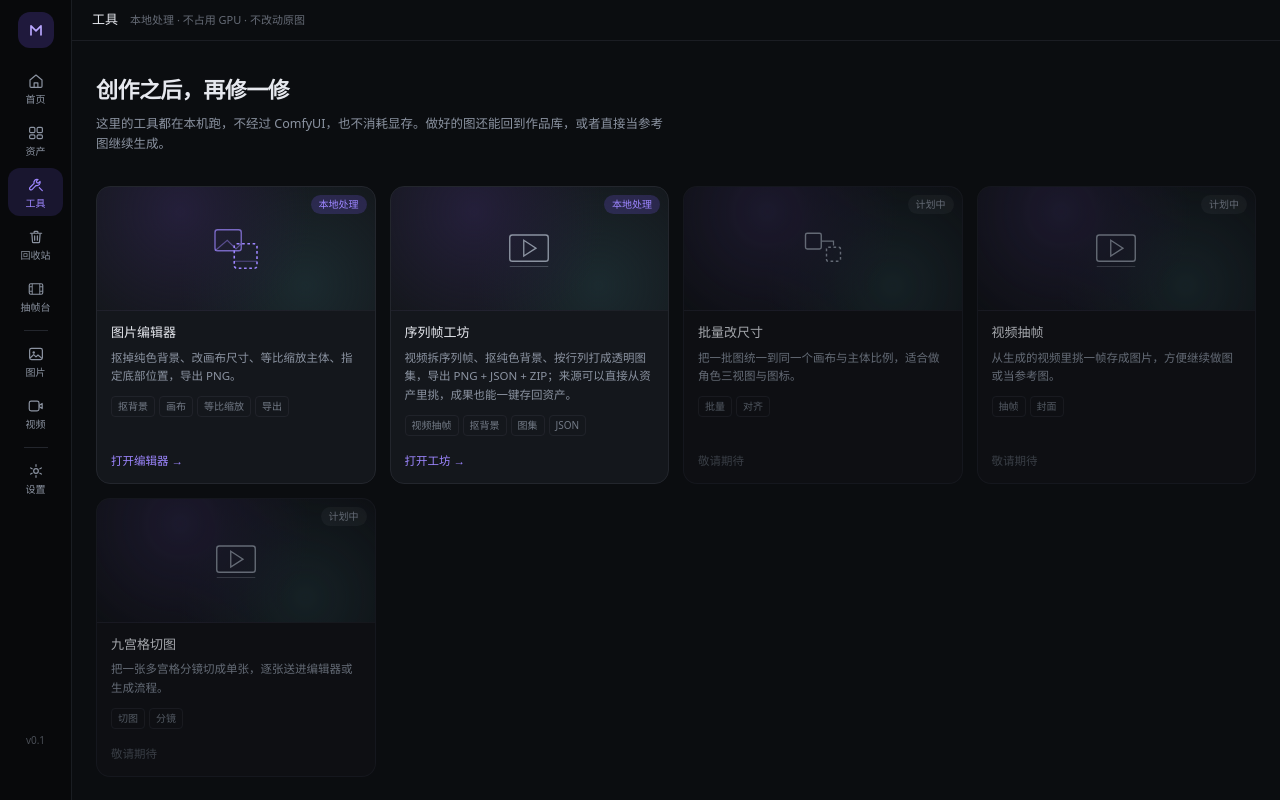
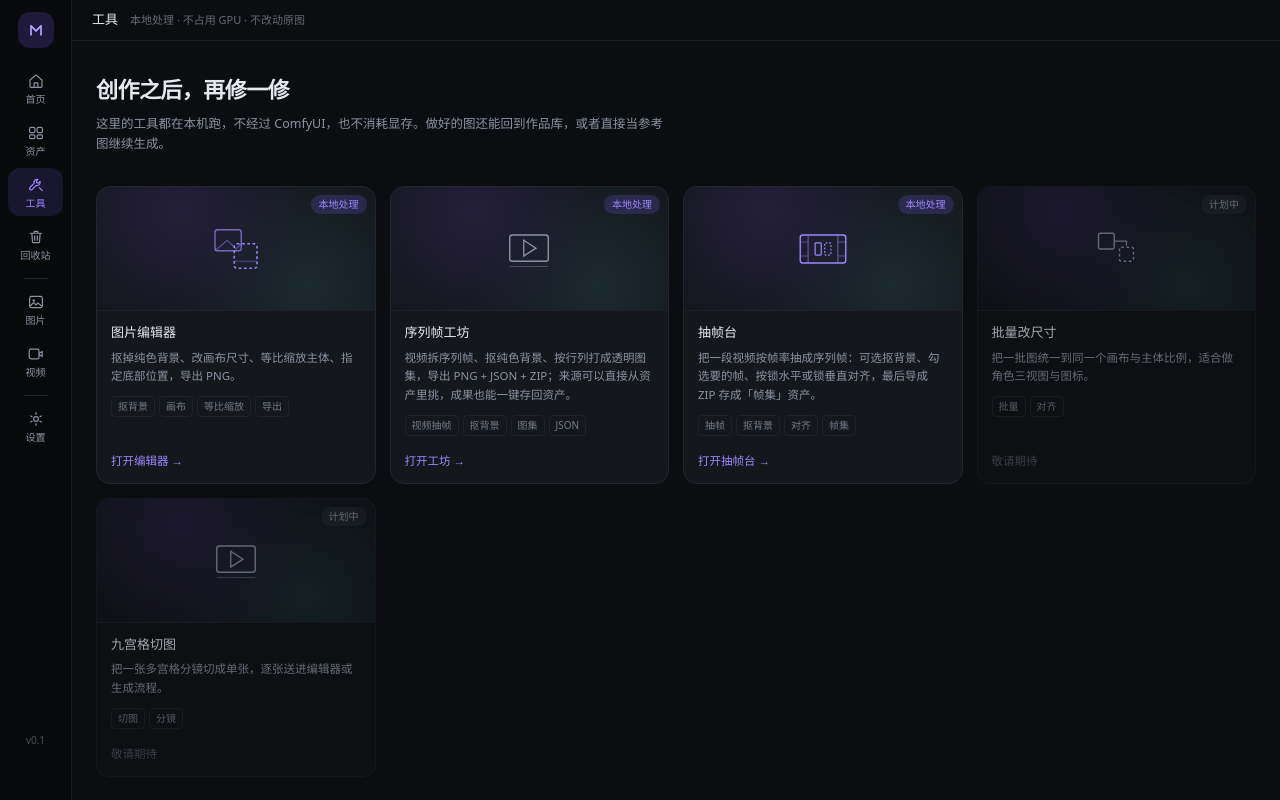
Before and after one commit to mysll/mira-forge, a Next.js app in the folder frontend/: page /tools in a window 1280 px wide. Built offline with nearby package versions, Linux system fonts and the light colour scheme.

Commit message:
Move the frame lab into the tools page
It is one more local tool, not a top-level destination: the sidebar keeps
its seven entries and /tools lists it as the third usable card. Dropped the
per-tool sidebar icon and gave the card its own glyph.

```diff
--- a/frontend/app/tools/page.tsx
+++ b/frontend/app/tools/page.tsx
@@ -25,6 +25,17 @@ const TOOLS = [
     action: "打开工坊 →",
   },
   {
+    key: "frames",
+    title: "抽帧台",
+    description:
+      "把一段视频按帧率抽成序列帧：可选抠背景、勾选要的帧、按锁水平或锁垂直对齐，最后导成 ZIP 存成「帧集」资产。",
+    badge: "本地处理",
+    href: "/tools/frames",
+    ready: true,
+    tags: ["抽帧", "抠背景", "对齐", "帧集"],
+    action: "打开抽帧台 →",
+  },
+  {
     key: "resize",
     title: "批量改尺寸",
     description: "把一批图统一到同一个画布与主体比例，适合做角色三视图与图标。",
@@ -32,15 +43,6 @@ const TOOLS = [
     href: "",
     ready: false,
     tags: ["批量", "对齐"],
-  },
-  {
-    key: "frames",
-    title: "视频抽帧",
-    description: "从生成的视频里挑一帧存成图片，方便继续做图或当参考图。",
-    badge: "计划中",
-    href: "",
-    ready: false,
-    tags: ["抽帧", "封面"],
   },
   {
     key: "grid",
@@ -149,6 +151,17 @@ function ToolGlyph({ kind }: { kind: string }) {
       </svg>
     );
   }
+  if (kind === "frames") {
+    return (
+      <svg viewBox="0 0 64 64" className="h-14 w-14 text-accentSoft" fill="none" aria-hidden>
+        <rect x="6" y="16" width="52" height="32" rx="3" stroke="currentColor" strokeWidth="1.6" />
+        <path d="M15 16v32M49 16v32" stroke="currentColor" strokeWidth="1.2" opacity="0.6" />
+        <rect x="23" y="25" width="7" height="14" rx="1" stroke="currentColor" strokeWidth="1.4" />
+        <rect x="34" y="25" width="7" height="14" rx="1" stroke="currentColor" strokeWidth="1.4" strokeDasharray="2 2" />
+        <path d="M6 24h9M6 40h9M49 24h9M49 40h9" stroke="currentColor" strokeWidth="1.2" opacity="0.45" />
+      </svg>
+    );
+  }
   if (kind === "resize") {
     return (
       <svg viewBox="0 0 64 64" className="h-14 w-14 text-muted" fill="none" aria-hidden>
--- a/frontend/components/Sidebar.tsx
+++ b/frontend/components/Sidebar.tsx
@@ -78,13 +78,6 @@ const ToolsIcon = (
   </svg>
 );
 
-const FramesIcon = (
-  <svg viewBox="0 0 24 24" fill="none" className={iconClass} aria-hidden>
-    <rect x="3" y="5" width="18" height="14" rx="2" stroke="currentColor" strokeWidth="1.5" />
-    <path d="M7 5v14M17 5v14M3 9h4M3 15h4M17 9h4M17 15h4" stroke="currentColor" strokeWidth="1.2" />
-  </svg>
-);
-
 const TrashIcon = (
   <svg viewBox="0 0 24 24" fill="none" className={iconClass} aria-hidden>
     <path
@@ -122,8 +115,6 @@ const ITEMS: NavItem[] = [
   // 工具是本地编辑器入口，和生成没有关系，所以紧挨着资产放
   { label: "工具", href: "/tools", icon: ToolsIcon, hint: "本地图片工具" },
   { label: "回收站", href: "/trash", icon: TrashIcon, hint: "删除的产物，30 天内可恢复" },
-  // 抽帧台是工具但不是「图片」，单独给一格入口，免得藏在工具二级页里
-  { label: "抽帧台", href: "/tools/frames", icon: FramesIcon, hint: "视频抽序列帧、对齐、存成帧集" },
   // 文生图与图片编辑合并成「图片」：进页面默认文生图，编辑模式在创作框里切
   { label: "图片", href: "/compose", icon: ImageIcon, mode: "text_to_image", divider: true },
   { label: "视频", href: "/video", icon: VideoIcon, hint: "视频生成" },
```
Also changed, not shown: 2 other files (tests, documents, lock files or other folders).
